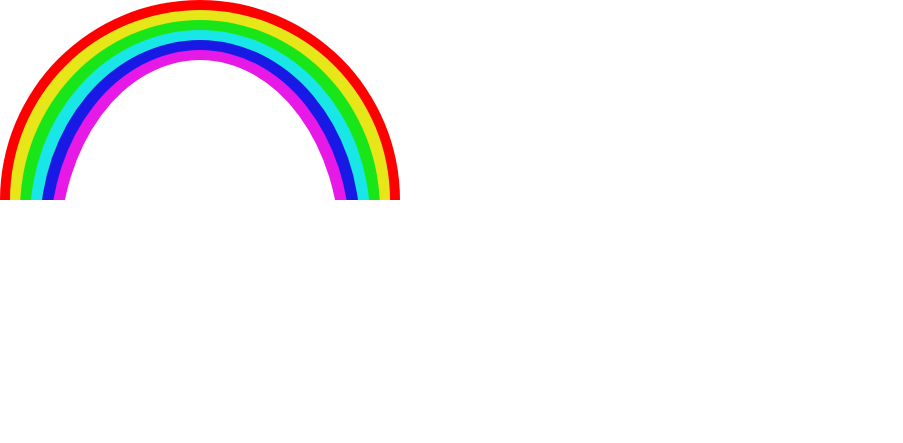
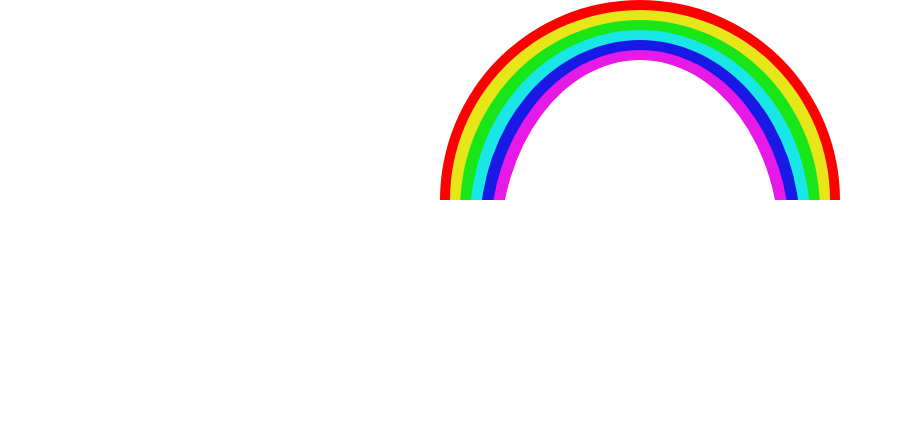
Before and after one commit to DylanChen08/css-rainbow, a plain HTML site: page index.html in a window 1280 px wide. Shown: the whole page, without its empty margins (0-903 px from the left). Drawn offline with Linux system fonts and the light colour scheme.

Commit message:
修改布局居中

```diff
--- a/index.html
+++ b/index.html
@@ -7,13 +7,19 @@
     <meta name="viewport" content="width=device-width, initial-scale=1.0">
     <title>rainbow</title>
     <style>
-        *{
+        * {
             margin: 0;
             padding: 0;
             box-sizing: border-box;
         }
+
         body {
             background: white;
+        }
+        .container{
+            display: flex;
+            justify-content: center;
+            align-items: center;
         }
 
         .rainbow {
@@ -25,14 +31,14 @@
             overflow: hidden;
         }
 
-        .rainbow > div {
+        .rainbow>div {
             width: 400px;
             height: 400px;
             background: red;
             border-radius: 50%;
         }
 
-        .rainbow > div > div {
+        .rainbow>div>div {
             background: hsl(60, 80%, 50%);
             width: 380px;
             height: 380px;
@@ -40,7 +46,7 @@
             border-radius: 50%;
         }
 
-        .rainbow > div > div > div {
+        .rainbow>div>div>div {
             background: hsl(120, 80%, 50%);
             width: 360px;
             height: 380px;
@@ -50,7 +56,7 @@
 
         }
 
-        .rainbow >div >div >div > div {
+        .rainbow>div>div>div>div {
             background: hsl(180, 80%, 50%);
             width: 340px;
             height: 380px;
@@ -58,7 +64,7 @@
             border-radius: 50%;
         }
 
-        .rainbow >div >div >div >div > div {
+        .rainbow>div>div>div>div>div {
             background: hsl(240, 80%, 50%);
             width: 320px;
             height: 380px;
@@ -83,6 +89,7 @@
             margin: 10px;
             border-radius: 50%;
         }
+
         .rainbow>div>div>div>div>div>div>div {
             background: hsl(330, 80%, 100%);
             height: 380px;
@@ -93,14 +100,16 @@
 </head>
 
 <body>
-    <div class="rainbow">
-        <div>
+    <div class="container">
+        <div class="rainbow">
             <div>
                 <div>
                     <div>
                         <div>
                             <div>
-                                <div></div>
+                                <div>
+                                    <div></div>
+                                </div>
                             </div>
                         </div>
                     </div>
@@ -108,6 +117,7 @@
             </div>
         </div>
     </div>
+
 </body>
 
 </html>
```
